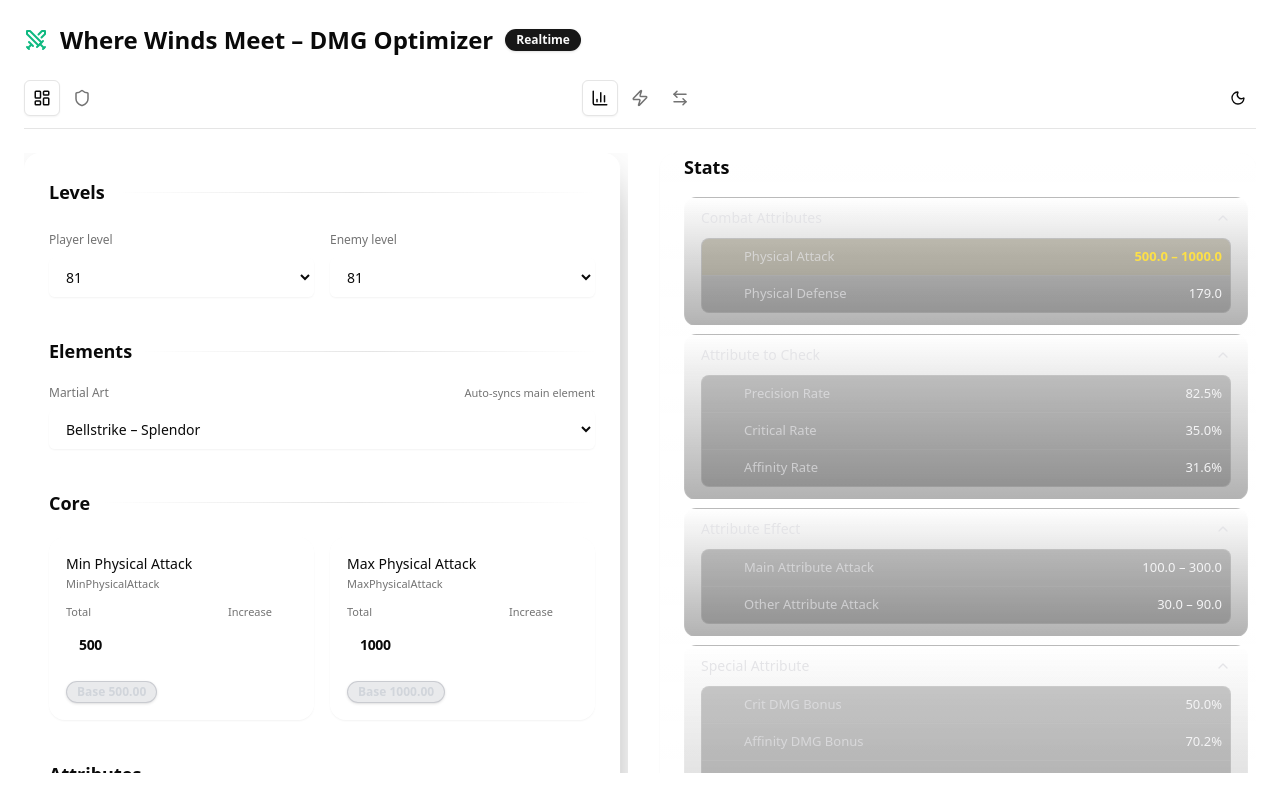
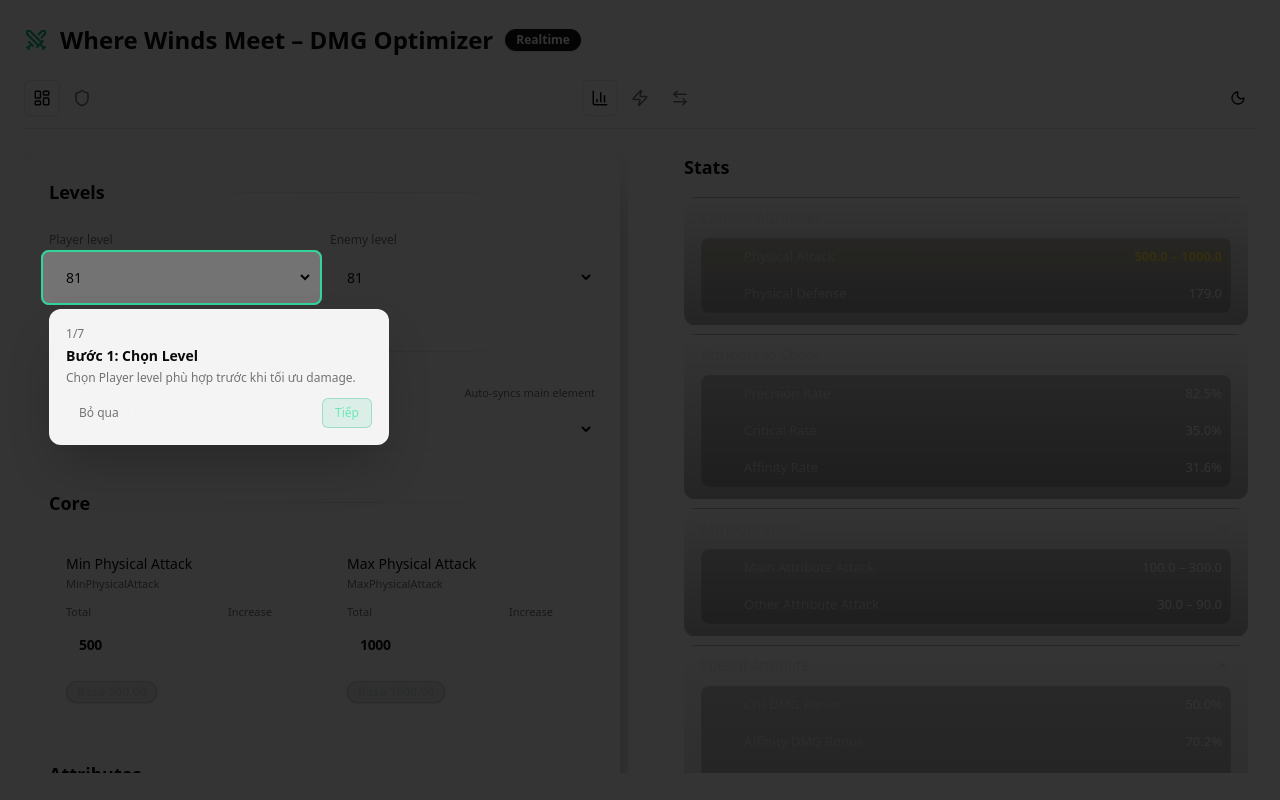
Before and after one commit to Phong940253/wwm-damage-calculator, a Next.js app: page / in a window 1280 px wide. Built offline with nearby package versions, Linux system fonts and the light colour scheme.

Commit message:
feat: implement Interactive Guide Overlay for user onboarding; add data attributes for tour steps

```diff
--- a/app/DMGOptimizerClient.tsx
+++ b/app/DMGOptimizerClient.tsx
@@ -3,6 +3,7 @@
 import { Swords } from "lucide-react";
 import { Badge } from "@/components/ui/badge";
 import { StatusBar } from "./ui/layout/StatusBar";
+import { InteractiveGuideOverlay } from "./ui/layout/InteractiveGuideOverlay";
 import { MainContent } from "./ui/layout/MainContent";
 
 export default function DMGOptimizerClient() {
@@ -24,6 +25,8 @@ export default function DMGOptimizerClient() {
         {/* CONTENT */}
         <MainContent />
       </div>
+
+      <InteractiveGuideOverlay />
     </div>
   );
 }
--- a/app/ui/import-export/ImportExportTab.tsx
+++ b/app/ui/import-export/ImportExportTab.tsx
@@ -330,7 +330,7 @@ export default function ImportExportTab() {
           </div>
 
           <div className="flex flex-wrap gap-2">
-            <Button variant="outline" onClick={handleImport}>
+            <Button data-tour="import-gear-button" variant="outline" onClick={handleImport}>
               Import from Clipboard
             </Button>
             <Button
--- /dev/null
+++ b/app/ui/layout/InteractiveGuideOverlay.tsx
@@ -0,0 +1,235 @@
+"use client";
+
+import { useEffect, useMemo, useRef, useState } from "react";
+
+type Step = {
+    selector: string;
+    title: string;
+    description: string;
+    listenEvents: Array<"click" | "change" | "input">;
+};
+
+const TOUR_DONE_KEY = "wwm_interactive_guide_done";
+
+const STEPS: Step[] = [
+    {
+        selector: "[data-tour='player-level']",
+        title: "Bước 1: Chọn Level",
+        description: "Chọn Player level phù hợp trước khi tối ưu damage.",
+        listenEvents: ["change", "click"],
+    },
+    {
+        selector: "[data-tour='martial-art']",
+        title: "Bước 2: Chọn Martial Art",
+        description: "Chọn Martial Art để đồng bộ element chính.",
+        listenEvents: ["change", "click"],
+    },
+    {
+        selector: "[data-tour='tab-rotation']",
+        title: "Bước 3: Mở Rotation",
+        description: "Nhấn tab Rotation để thiết lập chuỗi kỹ năng.",
+        listenEvents: ["click"],
+    },
+    {
+        selector: "[data-tour='tab-import']",
+        title: "Bước 4: Mở Import / Export",
+        description: "Nhấn tab Import / Export để sang bước import gear.",
+        listenEvents: ["click"],
+    },
+    {
+        selector: "[data-tour='import-gear-button']",
+        title: "Bước 5: Import Gear",
+        description: "Nhấn Import from Clipboard để nạp gear đã copy.",
+        listenEvents: ["click"],
+    },
+    {
+        selector: "[data-tour='tab-stats']",
+        title: "Bước 6: Quay lại Stats",
+        description: "Nhấn tab Stats để nhập stat sau khi import gear.",
+        listenEvents: ["click"],
+    },
+    {
+        selector: "[data-tour='stat-input']",
+        title: "Bước 7: Nhập Stat",
+        description: "Nhập chỉ số vào ô Total để hoàn tất quy trình.",
+        listenEvents: ["input", "change", "click"],
+    },
+];
+
+export function InteractiveGuideOverlay() {
+    const [isActive, setIsActive] = useState(false);
+    const [stepIndex, setStepIndex] = useState(0);
+    const [rect, setRect] = useState<DOMRect | null>(null);
+    const tooltipRef = useRef<HTMLDivElement | null>(null);
+    const [tooltipHeight, setTooltipHeight] = useState(170);
+
+    const currentStep = STEPS[stepIndex];
+
+    const currentElement = useMemo(() => {
+        if (!isActive || !currentStep) return null;
+        return document.querySelector(currentStep.selector) as HTMLElement | null;
+    }, [isActive, currentStep]);
+
+    useEffect(() => {
+        const alreadyDone = localStorage.getItem(TOUR_DONE_KEY) === "1";
+        if (!alreadyDone) {
+            setIsActive(true);
+            setStepIndex(0);
+        }
+    }, []);
+
+    useEffect(() => {
+        if (!isActive) return;
+
+        const updateRect = () => {
+            if (!currentElement) {
+                setRect(null);
+                return;
+            }
+            setRect(currentElement.getBoundingClientRect());
+        };
+
+        updateRect();
+
+        window.addEventListener("resize", updateRect);
+        window.addEventListener("scroll", updateRect, true);
+
+        const observer = new MutationObserver(updateRect);
+        observer.observe(document.body, { childList: true, subtree: true, attributes: true });
+
+        return () => {
+            window.removeEventListener("resize", updateRect);
+            window.removeEventListener("scroll", updateRect, true);
+            observer.disconnect();
+        };
+    }, [isActive, currentElement]);
+
+    useEffect(() => {
+        if (!isActive || !currentElement || !currentStep) return;
+
+        const advance = () => {
+            setStepIndex((prev) => {
+                if (prev >= STEPS.length - 1) {
+                    localStorage.setItem(TOUR_DONE_KEY, "1");
+                    setIsActive(false);
+                    return prev;
+                }
+                return prev + 1;
+            });
+        };
+
+        const onEvent = () => {
+            window.setTimeout(advance, 150);
+        };
+
+        currentStep.listenEvents.forEach((eventName) => {
+            currentElement.addEventListener(eventName, onEvent);
+        });
+
+        return () => {
+            currentStep.listenEvents.forEach((eventName) => {
+                currentElement.removeEventListener(eventName, onEvent);
+            });
+        };
+    }, [isActive, currentElement, currentStep]);
+
+    useEffect(() => {
+        if (!tooltipRef.current) return;
+        setTooltipHeight(tooltipRef.current.getBoundingClientRect().height || 170);
+    }, [stepIndex, isActive, rect]);
+
+    if (!isActive || !currentStep) {
+        return (
+            <button
+                type="button"
+                onClick={() => {
+                    setStepIndex(0);
+                    setIsActive(true);
+                }}
+                className="fixed bottom-6 right-6 z-[110] rounded-full border border-emerald-500/30 bg-background/90 px-4 py-2 text-xs text-emerald-300 shadow-lg backdrop-blur"
+            >
+                Hướng dẫn thao tác
+            </button>
+        );
+    }
+
+    const padding = 8;
+    const viewportW = window.innerWidth;
+    const viewportH = window.innerHeight;
+
+    const highlightStyle = rect
+        ? {
+            top: Math.max(0, rect.top - padding),
+            left: Math.max(0, rect.left - padding),
+            width: rect.width + padding * 2,
+            height: rect.height + padding * 2,
+        }
+        : null;
+
+    const baseTooltipTop = rect ? rect.bottom + 12 : 24;
+    const fallbackTop = rect ? Math.max(16, rect.top - tooltipHeight - 12) : 24;
+    const tooltipTop =
+        baseTooltipTop + tooltipHeight + 16 <= viewportH ? baseTooltipTop : fallbackTop;
+    const tooltipLeft = rect
+        ? Math.min(Math.max(16, rect.left), Math.max(16, viewportW - 360))
+        : 16;
+
+    return (
+        <>
+            <div className="pointer-events-none fixed inset-0 z-[100] bg-black/55" />
+
+            {highlightStyle && (
+                <div
+                    className="pointer-events-none fixed z-[101] rounded-lg border-2 border-emerald-400 shadow-[0_0_0_9999px_rgba(0,0,0,0.55)]"
+                    style={highlightStyle}
+                />
+            )}
+
+            <div
+                ref={tooltipRef}
+                className="fixed z-[102] w-[min(340px,calc(100vw-32px))] rounded-xl border border-white/15 bg-background/95 p-4 shadow-2xl backdrop-blur"
+                style={{ top: tooltipTop, left: tooltipLeft }}
+            >
+                <div className="mb-1 text-xs text-muted-foreground">
+                    {stepIndex + 1}/{STEPS.length}
+                </div>
+                <div className="text-sm font-semibold">{currentStep.title}</div>
+                <p className="mt-1 text-xs text-muted-foreground">{currentStep.description}</p>
+
+                {!rect && (
+                    <p className="mt-2 text-[11px] text-amber-300">
+                        Chưa thấy mục tiêu trên màn hình, hãy chuyển đúng tab để tiếp tục.
+                    </p>
+                )}
+
+                <div className="mt-3 flex items-center justify-between gap-2">
+                    <button
+                        type="button"
+                        onClick={() => {
+                            localStorage.setItem(TOUR_DONE_KEY, "1");
+                            setIsActive(false);
+                        }}
+                        className="rounded-md border border-white/15 px-3 py-1.5 text-xs text-muted-foreground hover:text-foreground"
+                    >
+                        Bỏ qua
+                    </button>
+
+                    <button
+                        type="button"
+                        onClick={() => {
+                            if (stepIndex >= STEPS.length - 1) {
+                                localStorage.setItem(TOUR_DONE_KEY, "1");
+                                setIsActive(false);
+                                return;
+                            }
+                            setStepIndex((prev) => prev + 1);
+                        }}
+                        className="rounded-md border border-emerald-500/30 bg-emerald-500/10 px-3 py-1.5 text-xs text-emerald-300 hover:bg-emerald-500/20"
+                    >
+                        {stepIndex >= STEPS.length - 1 ? "Hoàn tất" : "Tiếp"}
+                    </button>
+                </div>
+            </div>
+        </>
+    );
+}
--- a/app/ui/layout/StatusBar.tsx
+++ b/app/ui/layout/StatusBar.tsx
@@ -60,6 +60,7 @@ export function StatusBar() {
               active={tab === "stats"}
               onClick={() => set("main", "stats")}
               title="Stats"
+              data-tour="tab-stats"
             >
               <BarChart3 size={18} />
             </TabButton>
@@ -68,6 +69,7 @@ export function StatusBar() {
               active={tab === "rotation"}
               onClick={() => set("main", "rotation")}
               title="Rotation"
+              data-tour="tab-rotation"
             >
               <Zap size={18} />
             </TabButton>
@@ -76,6 +78,7 @@ export function StatusBar() {
               active={tab === "import"}
               onClick={() => set("main", "import")}
               title="Import / Export"
+              data-tour="tab-import"
             >
               <ArrowLeftRight size={18} />
             </TabButton>
--- a/app/ui/stats/StatCard.tsx
+++ b/app/ui/stats/StatCard.tsx
@@ -73,6 +73,7 @@ export default function StatCard({
           <div className="col-span-2 space-y-1">
             <div className="text-[11px] text-muted-foreground">Total</div>
             <Input
+              data-tour={statKey === "Agility" ? "stat-input" : undefined}
               type="number"
               value={localValue !== undefined ? localValue : total === 0 ? "" : total}
               onChange={(e) => onTotalChange(e.target.value)}
--- a/app/ui/stats/StatsPanel.tsx
+++ b/app/ui/stats/StatsPanel.tsx
@@ -236,6 +236,7 @@ export default function StatsPanel({
             <div className="space-y-2">
               <label className="text-xs text-muted-foreground">Player level</label>
               <select
+                data-tour="player-level"
                 className="w-full rounded-md border border-white/10 bg-background/50 px-3 py-2 text-sm shadow-sm outline-none transition-colors focus:border-emerald-500/30 focus:ring-1 focus:ring-emerald-500/20"
                 value={safeLevelContext.playerLevel}
                 onChange={(e) => safeSetPlayerLevel(Number(e.target.value))}
@@ -279,6 +280,7 @@ export default function StatsPanel({
               </span>
             </div>
             <select
+              data-tour="martial-art"
               className="w-full rounded-md border border-white/10 bg-background/50 px-3 py-2 text-sm shadow-sm outline-none transition-colors focus:border-emerald-500/30 focus:ring-1 focus:ring-emerald-500/20"
               value={elementStats.martialArtsId}
               onChange={(e) => {
```
Also changed, not shown: components/ui/TabButton.tsx (+19 -16 lines).
